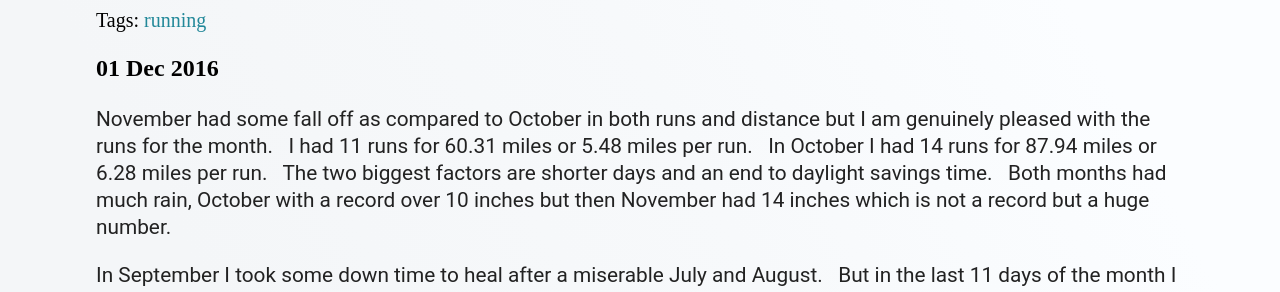
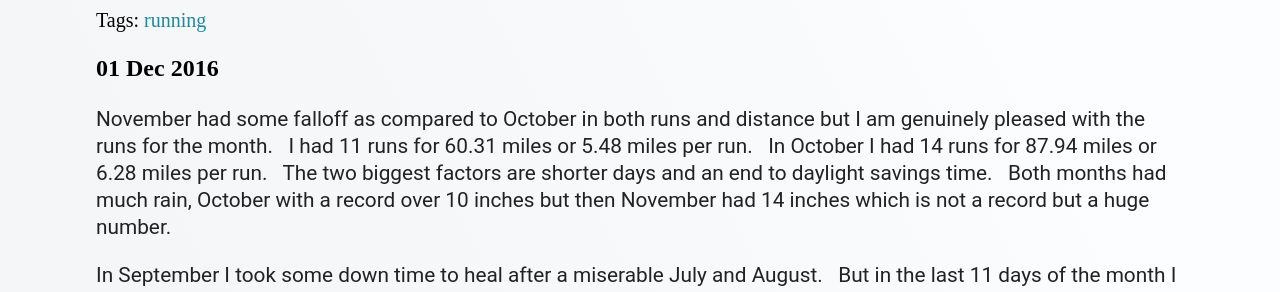
Before and after one commit to mo4dawg/mo4dawg.github.io, a Jekyll site: the page built from _posts/2016-12-01-november-wrap-up.md, in a window 1280 px wide. Shown: the part 156-448 px from the top of the page. Built offline with Jekyll 4.4.1, drawn with Linux system fonts in a browser that asks for light colours; comment, search, counter and statistics services are not loaded.

Commit message:
Update 2016-12-01-november-wrap-up.md

```diff
--- a/_posts/2016-12-01-november-wrap-up.md
+++ b/_posts/2016-12-01-november-wrap-up.md
@@ -6,7 +6,7 @@ tags:
 - running
 published: true
 ---
-November had some fall off as compared to October in both runs and distance but I am genuinely pleased with the runs for the month.  &nbsp; I  had 11 runs for 60.31 miles or 5.48 miles per run. &nbsp; In October I had 14 runs for 87.94 miles or 6.28 miles per run. &nbsp; The two biggest factors are shorter days and an end to daylight savings time. &nbsp; Both months had much rain, October with a record over 10 inches but then November had 14 inches which is not a record but a huge number.
+November had some falloff as compared to October in both runs and distance but I am genuinely pleased with the runs for the month.  &nbsp; I  had 11 runs for 60.31 miles or 5.48 miles per run. &nbsp; In October I had 14 runs for 87.94 miles or 6.28 miles per run. &nbsp; The two biggest factors are shorter days and an end to daylight savings time. &nbsp; Both months had much rain, October with a record over 10 inches but then November had 14 inches which is not a record but a huge number.
 
 In September I took some down time to heal after a miserable July and August. &nbsp; But in the last 11 days of the month I had 6 runs so since September 19, I have logged 31 runs totalling 184.8 miles.
 
```
